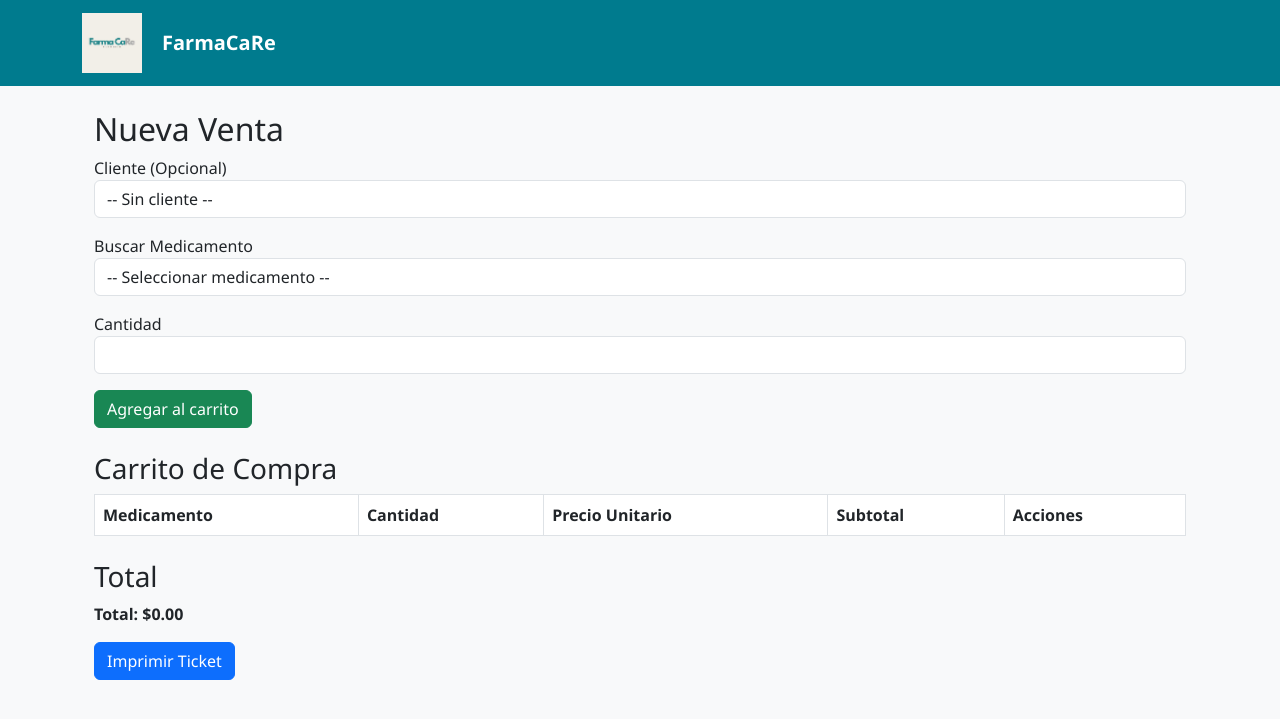
After one commit to castdandc-debug/FarmaCaRe, a Flask app: page /ventas/nueva in a window 1280 px wide. The commit adds this page. Shown: the top 719 px of the page. Run offline with Flask 3, Linux system fonts and the light colour scheme; data that the repository does not hold is empty.

Commit message:
Corrección final: eliminar logo, cambiar campos, mejorar ventas

```diff
--- a/app/models/__init__.py
+++ b/app/models/__init__.py
@@ -2,6 +2,7 @@
 from flask_login import UserMixin
 from werkzeug.security import generate_password_hash, check_password_hash
 from datetime import datetime
+
 from app import db
 
 class Usuario(db.Model, UserMixin):
@@ -25,7 +26,7 @@ class Usuario(db.Model, UserMixin):
 class Cliente(db.Model):
     __tablename__ = 'clientes'
     id = db.Column(db.Integer, primary_key=True)
-    cedula = db.Column(db.String(20), unique=True, nullable=False)
+    rfc = db.Column(db.String(20), unique=True, nullable=False)
     nombre = db.Column(db.String(100), nullable=False)
     telefono = db.Column(db.String(15))
     direccion = db.Column(db.String(200))
--- a/app/modules/ventas.py
+++ b/app/modules/ventas.py
@@ -1,20 +1,15 @@
 # -*- coding: utf-8 -*-
 from flask import Blueprint, render_template, request, flash, redirect, url_for
-from app.models import db, Venta, Cliente, Usuario, Medicamento
+from app.models import db, Venta, Cliente, Medicamento
 
 ventas_bp = Blueprint('ventas', __name__)
-
-@ventas_bp.route('/ventas')
-def lista():
-    ventas = Venta.query.all()
-    return render_template('ventas.html', ventas=ventas)
 
 @ventas_bp.route('/ventas/nueva', methods=['GET', 'POST'])
 def nueva():
     clientes = Cliente.query.all()
     medicamentos = Medicamento.query.all()
     if request.method == 'POST':
-        cliente_id = int(request.form['cliente_id'])
+        cliente_id = int(request.form['cliente_id']) if request.form['cliente_id'] else None
         items = []
         total = 0
         for key, value in request.form.items():
@@ -43,3 +38,8 @@ def nueva():
         return redirect(url_for('ventas.lista'))
 
     return render_template('nueva_venta.html', clientes=clientes, medicamentos=medicamentos)
+
+@ventas_bp.route('/ventas')
+def lista():
+    ventas = Venta.query.all()
+    return render_template('ventas.html', ventas=ventas)
--- /dev/null
+++ b/app/templates/nueva_venta.html
@@ -0,0 +1,61 @@
+{% extends "base.html" %}
+
+{% block title %}Nueva Venta - FarmaCaRe{% endblock %}
+
+{% block content %}
+<div class="container mt-4">
+    <h2>Nueva Venta</h2>
+    <form method="POST">
+        <div class="mb-3">
+            <label for="cliente_id">Cliente (Opcional)</label>
+            <select name="cliente_id" id="cliente_id" class="form-control">
+                <option value="">-- Sin cliente --</option>
+                {% for c in clientes %}
+                <option value="{{ c.id }}">{{ c.nombre }}</option>
+                {% endfor %}
+            </select>
+        </div>
+
+        <div class="mb-3">
+            <label for="medicamento">Buscar Medicamento</label>
+            <select name="medicamento" id="medicamento" class="form-control">
+                <option value="">-- Seleccionar medicamento --</option>
+                {% for m in medicamentos %}
+                <option value="{{ m.id }}">{{ m.nombre_comercial }} ({{ m.codigo_barras }})</option>
+                {% endfor %}
+            </select>
+        </div>
+
+        <div class="mb-3">
+            <label for="cantidad">Cantidad</label>
+            <input type="number" name="cantidad" id="cantidad" class="form-control" min="1">
+        </div>
+
+        <button type="submit" class="btn btn-success">Agregar al carrito</button>
+    </form>
+
+    <div class="mt-4">
+        <h3>Carrito de Compra</h3>
+        <table class="table table-bordered">
+            <thead>
+                <tr>
+                    <th>Medicamento</th>
+                    <th>Cantidad</th>
+                    <th>Precio Unitario</th>
+                    <th>Subtotal</th>
+                    <th>Acciones</th>
+                </tr>
+            </thead>
+            <tbody>
+                <!-- Aquí iría el carrito dinámico -->
+            </tbody>
+        </table>
+    </div>
+
+    <div class="mt-4">
+        <h3>Total</h3>
+        <p><strong>Total: $0.00</strong></p>
+        <button type="button" class="btn btn-primary">Imprimir Ticket</button>
+    </div>
+</div>
+{% endblock %}
```
Also changed, not shown: app/modules/clientes.py (+5 -5 lines), app/templates/dashboard.html (+3 -6 lines).
